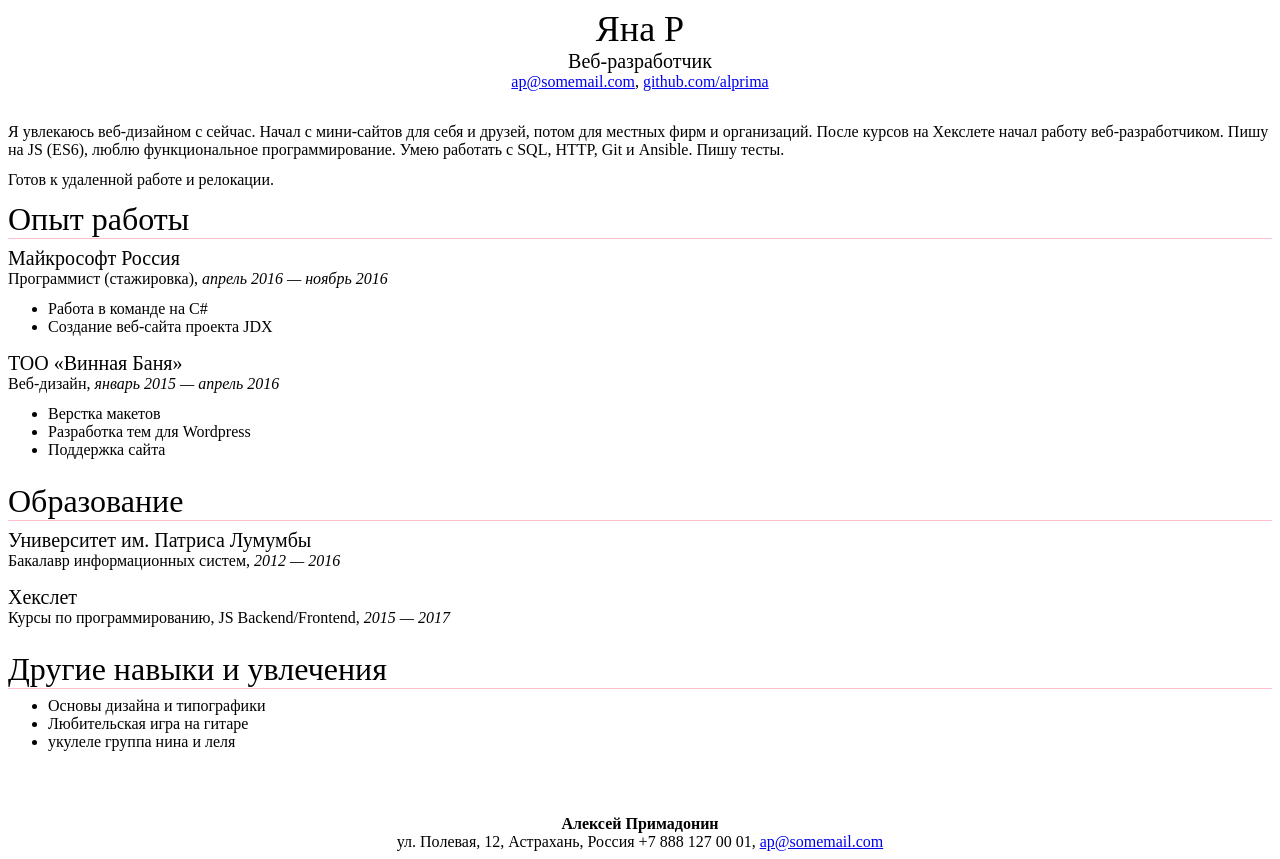
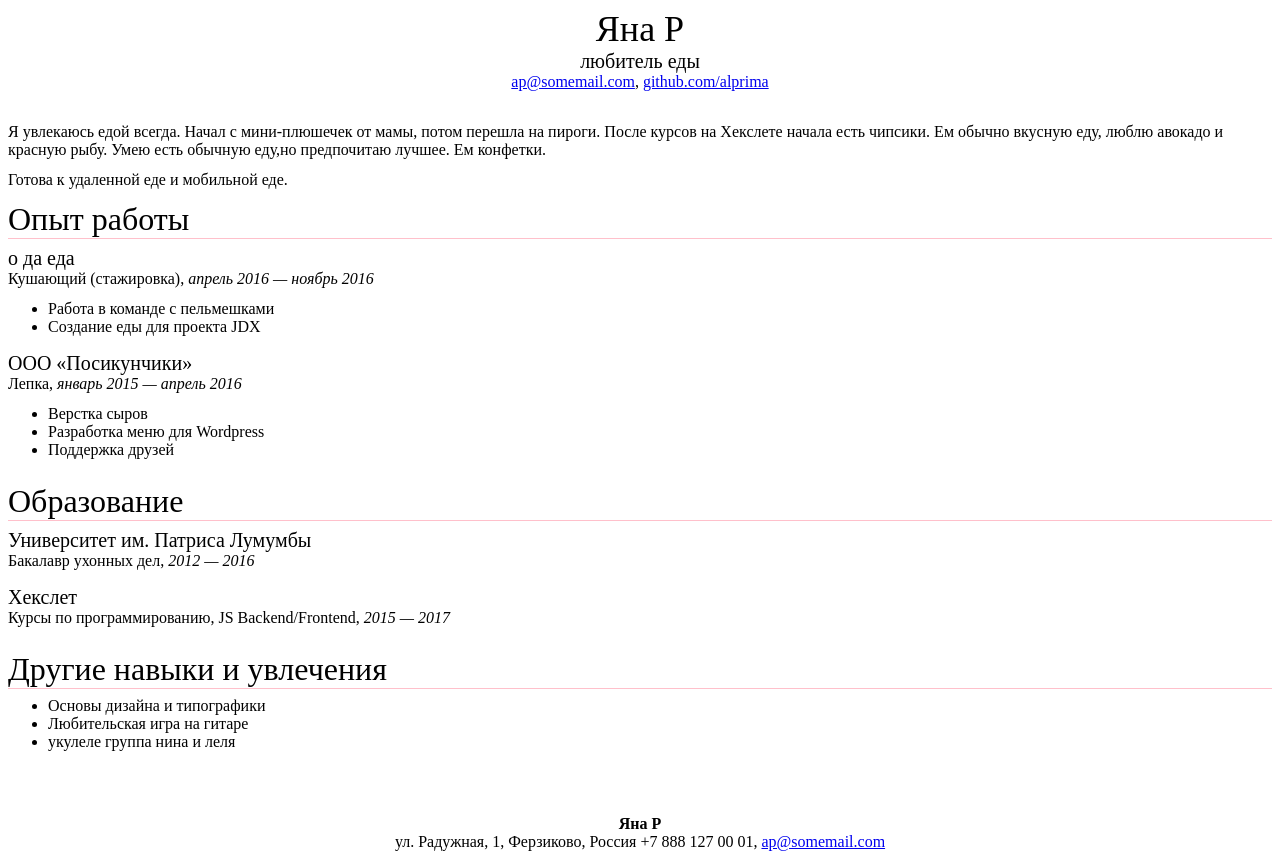
Before and after one commit to yanarullo/yanarullo.github.io, a plain HTML site: page index.html in a window 1280 px wide. Drawn offline with Linux system fonts and the light colour scheme.

Commit message:
Update index.html

```diff
--- a/index.html
+++ b/index.html
@@ -10,7 +10,7 @@
   <body>
     <div id="header">
       <h1>Яна Р</h1>
-      <h3>Веб-разработчик</h3>
+      <h3>любитель еды</h3>
       <p>
         <a href="mailto:ap@somemail.com">ap@somemail.com</a>,
         <a href="https://github.com/alprima">github.com/alprima</a>
@@ -19,32 +19,32 @@
 
     <div id="main">
       <p>
-        Я увлекаюсь веб-дизайном с сейчас. Начал с мини-сайтов для себя и друзей, потом для местных фирм и организаций. После курсов на Хекслете начал работу веб-разработчиком. Пишу на JS (ES6), люблю функциональное программирование. Умею работать с SQL, HTTP, Git и Ansible. Пишу тесты.
+        Я увлекаюсь едой всегда. Начал с мини-плюшечек от мамы, потом перешла на пироги. После курсов на Хекслете начала есть чипсики. Ем обычно вкусную еду, люблю авокадо и красную рыбу. Умею есть обычную еду,но предпочитаю лучшее. Ем конфетки.
       </p>
 
       <p>
-        Готов к удаленной работе и релокации.
+        Готова к удаленной еде и мобильной еде.
       </p>
 
       <div class="main_section">
         <h2>Опыт работы</h2>
 
         <div class="main_section_item">
-          <h3>Майкрософт Россия</h3>
-          <p>Программист (стажировка), <i>апрель 2016 — ноябрь 2016</i></p>
+          <h3>о да еда</h3>
+          <p>Кушающий (стажировка), <i>апрель 2016 — ноябрь 2016</i></p>
           <ul>
-            <li>Работа в команде на C#</li>
-            <li>Создание веб-сайта проекта JDX</li>
+            <li>Работа в команде с пельмешками</li>
+            <li>Создание еды для проекта JDX</li>
           </ul>
         </div>
 
         <div class="main_section_item">
-          <h3>TOO «Винная Баня»</h3>
-          <p>Веб-дизайн, <i>январь 2015 — апрель 2016</i></p>
+          <h3>ООО «Посикунчики»</h3>
+          <p>Лепка, <i>январь 2015 — апрель 2016</i></p>
           <ul>
-            <li>Верстка макетов</li>
-            <li>Разработка тем для Wordpress</li>
-            <li>Поддержка сайта</li>
+            <li>Верстка сыров</li>
+            <li>Разработка меню для Wordpress</li>
+            <li>Поддержка друзей</li>
           </ul>
         </div>
       </div>
@@ -54,7 +54,7 @@
 
         <div class="main_section_item">
           <h3>Университет им. Патриса Лумумбы</h3>
-          <p>Бакалавр информационных систем, <i>2012 —  2016</i></p>
+          <p>Бакалавр ухонных дел, <i>2012 —  2016</i></p>
         </div>
 
         <div class="main_section_item">
@@ -78,9 +78,9 @@
     </div>
 
     <div id="footer">
-      <strong>Алексей Примадонин</strong>
+      <strong>Яна Р</strong>
       <br/>
-      ул. Полевая, 12, Астрахань, Россия +7 888 127 00 01, <a href="mailto:ap@somemail.com">ap@somemail.com</a>
+      ул. Радужная, 1, Ферзиково, Россия +7 888 127 00 01, <a href="mailto:ap@somemail.com">ap@somemail.com</a>
     </div>
 
   </body>
```
